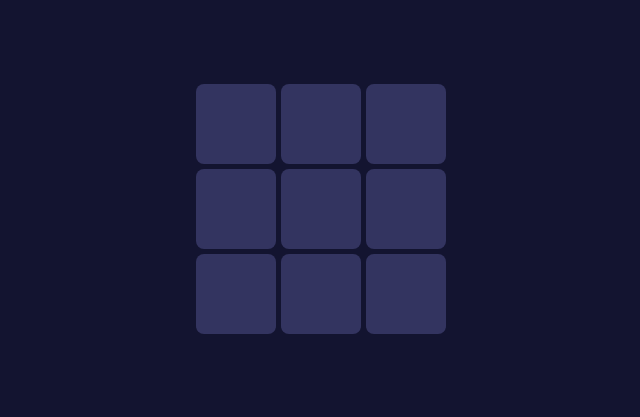
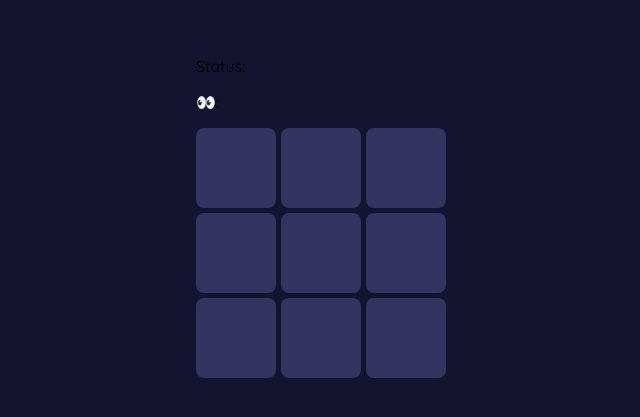
Before and after one commit to RumyHumy/tictactoe, a plain HTML site: page web/index.html in a window 1280 px wide. Shown: the part 181-598 px from the top of the page, without its empty margins (319-959 px from the left). Drawn offline with Linux system fonts and the light colour scheme.

Commit message:
Added spectators field frontend

```diff
--- a/web/index.html
+++ b/web/index.html
@@ -60,7 +60,8 @@
 </head>
 <body>
 	<div class="container">
-		<div id="status"></div>
+		<p>Status: <span id="status"></span></p>
+		<p>👀: <span id="spectators"></span></p>
 		<div id="board">
 			<div id="cell0" class="cell no-select"></div>
 			<div id="cell1" class="cell no-select"></div>
```
